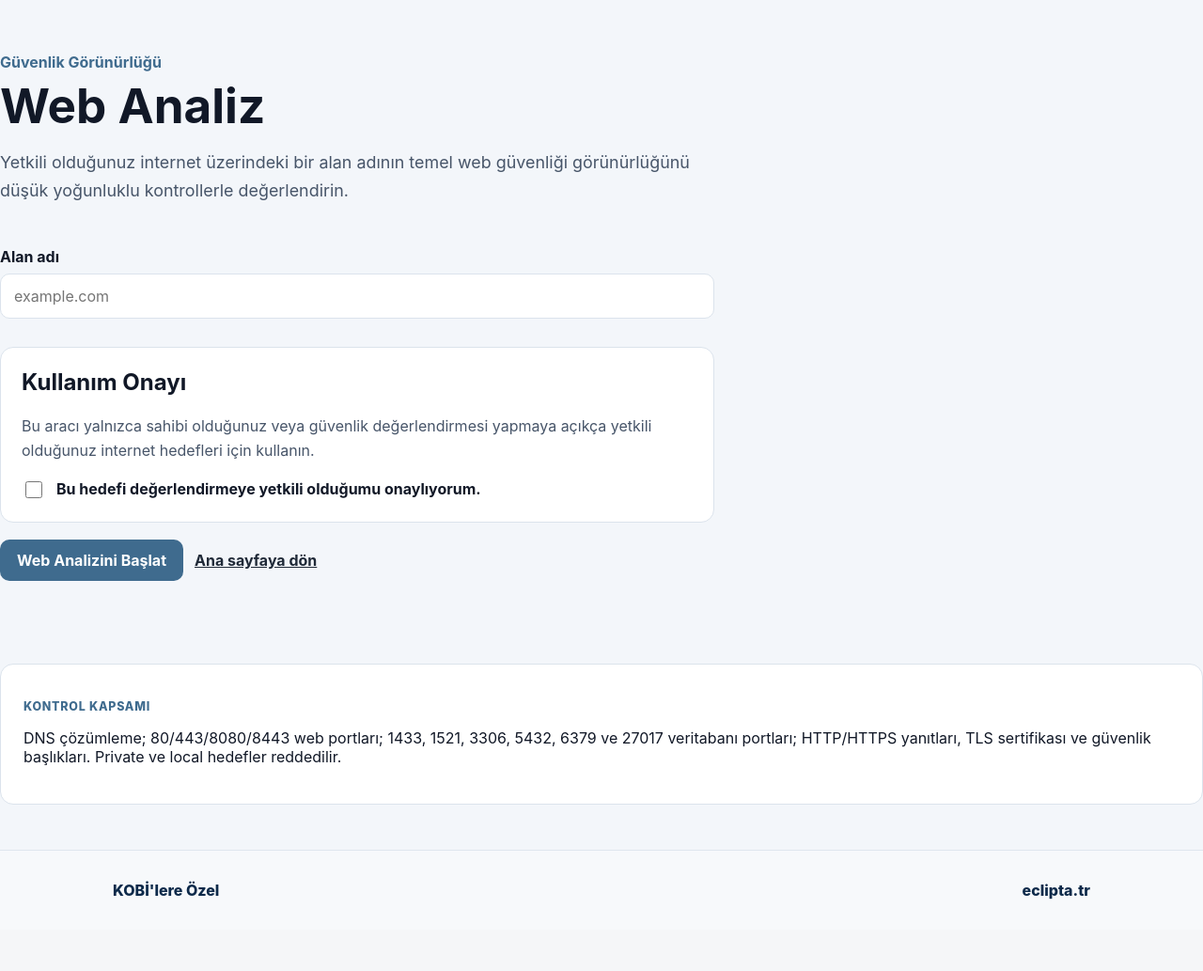
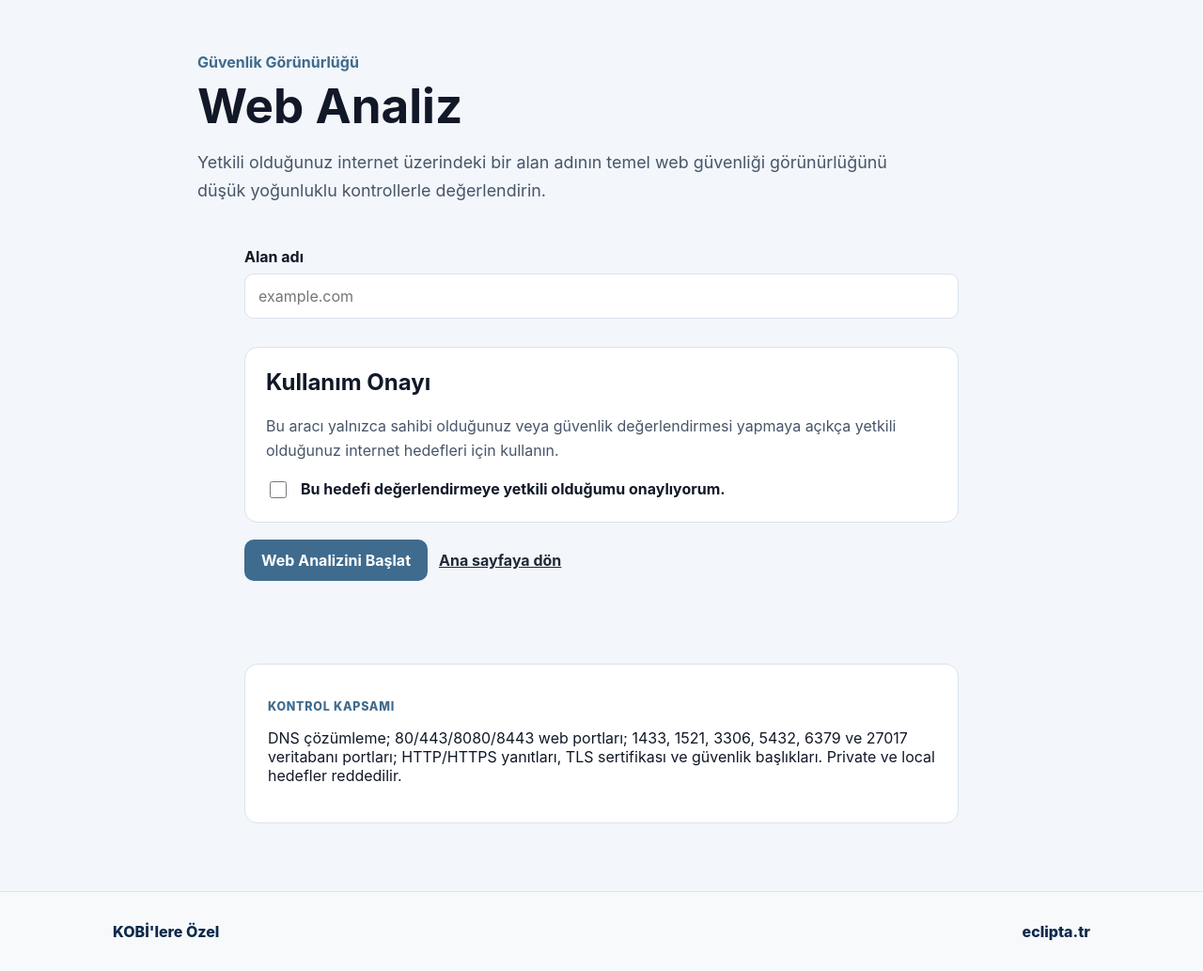
Before and after one commit to YagmurEr/siberkobi, a Flask app: page /openscan in a window 1280 px wide. Shown: the part 89-1122 px from the top of the page at 94% size. Before the commit the page ends 1046 px from the top, so only its background shows below. Run offline with Flask 3, Linux system fonts and the light colour scheme.

Commit message:
style: center analysis pages and add action cards

```diff
--- a/app/static/app.css
+++ b/app/static/app.css
@@ -502,3 +502,70 @@ button:disabled { opacity: .55; cursor: not-allowed; }
   .reference-card { padding: 24px; }
   .footer-inner { flex-direction: column; justify-content: center; padding: 22px 0; }
 }
+
+/* Centered analysis tools */
+.tool-page {
+  width: min(860px, calc(100% - 32px));
+  margin: 0 auto;
+  padding-bottom: 24px;
+}
+.tool-page--wide {
+  width: min(1040px, calc(100% - 32px));
+}
+.tool-hero {
+  padding-left: 0;
+  padding-right: 0;
+}
+.tool-page .scan-form {
+  max-width: 760px;
+  margin-left: auto;
+  margin-right: auto;
+}
+.tool-page > .module-status-card,
+.tool-page > .alert {
+  max-width: 760px;
+  margin-left: auto;
+  margin-right: auto;
+}
+.scan-progress-card {
+  max-width: 760px;
+  margin: 0 auto 28px;
+  padding: 22px;
+  background: #fff;
+  border: 1px solid var(--line);
+  border-radius: 14px;
+}
+.scan-steps {
+  margin: 14px 0 8px;
+  padding-left: 22px;
+  color: #40566f;
+  line-height: 1.75;
+}
+.recommendation-list {
+  display: grid;
+  gap: 10px;
+}
+.recommendation-item {
+  display: flex;
+  gap: 14px;
+  align-items: flex-start;
+  padding: 16px;
+  background: #fff;
+  border: 1px solid var(--line);
+  border-radius: 12px;
+}
+.recommendation-item p {
+  margin: 5px 0 0;
+  color: #52677d;
+  line-height: 1.5;
+}
+.recommendation-index {
+  display: grid;
+  place-items: center;
+  min-width: 30px;
+  height: 30px;
+  border-radius: 50%;
+  background: #e8f1f8;
+  color: #284e6c;
+  font-weight: 800;
+}
```
